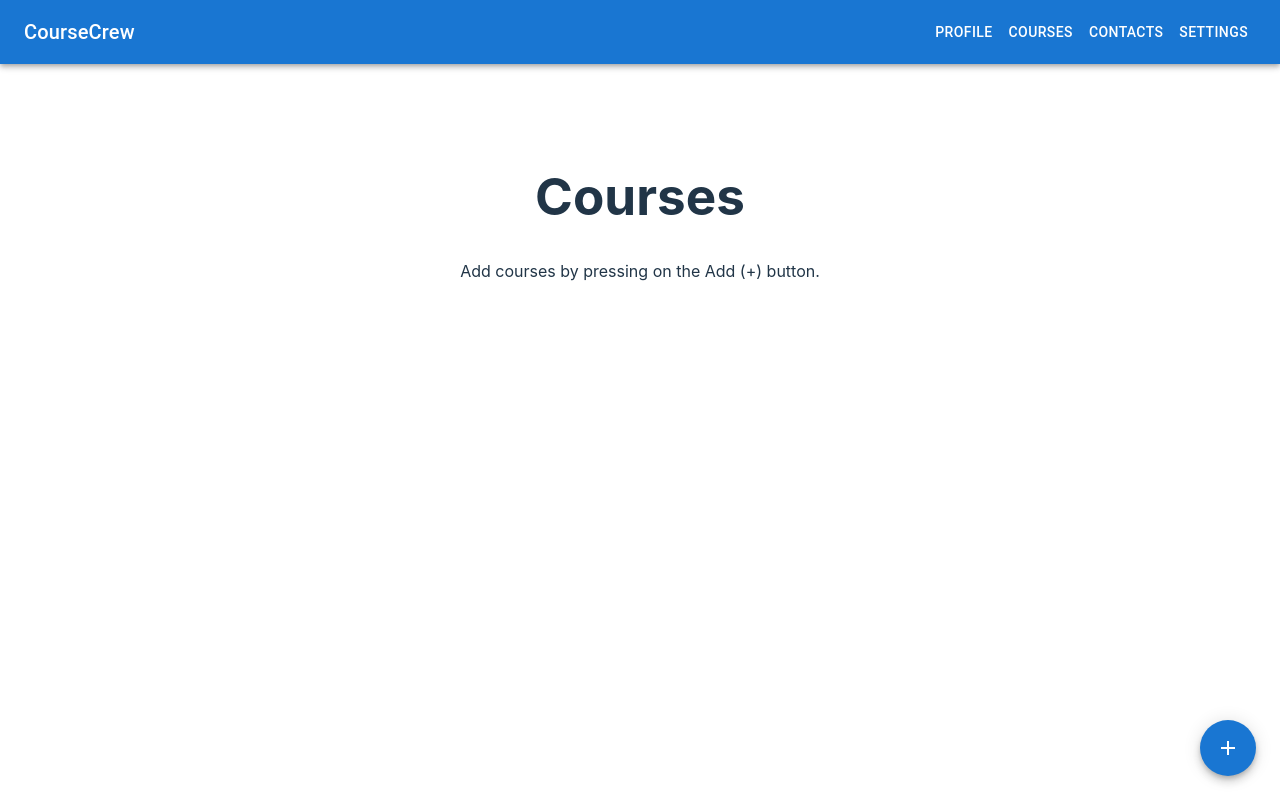
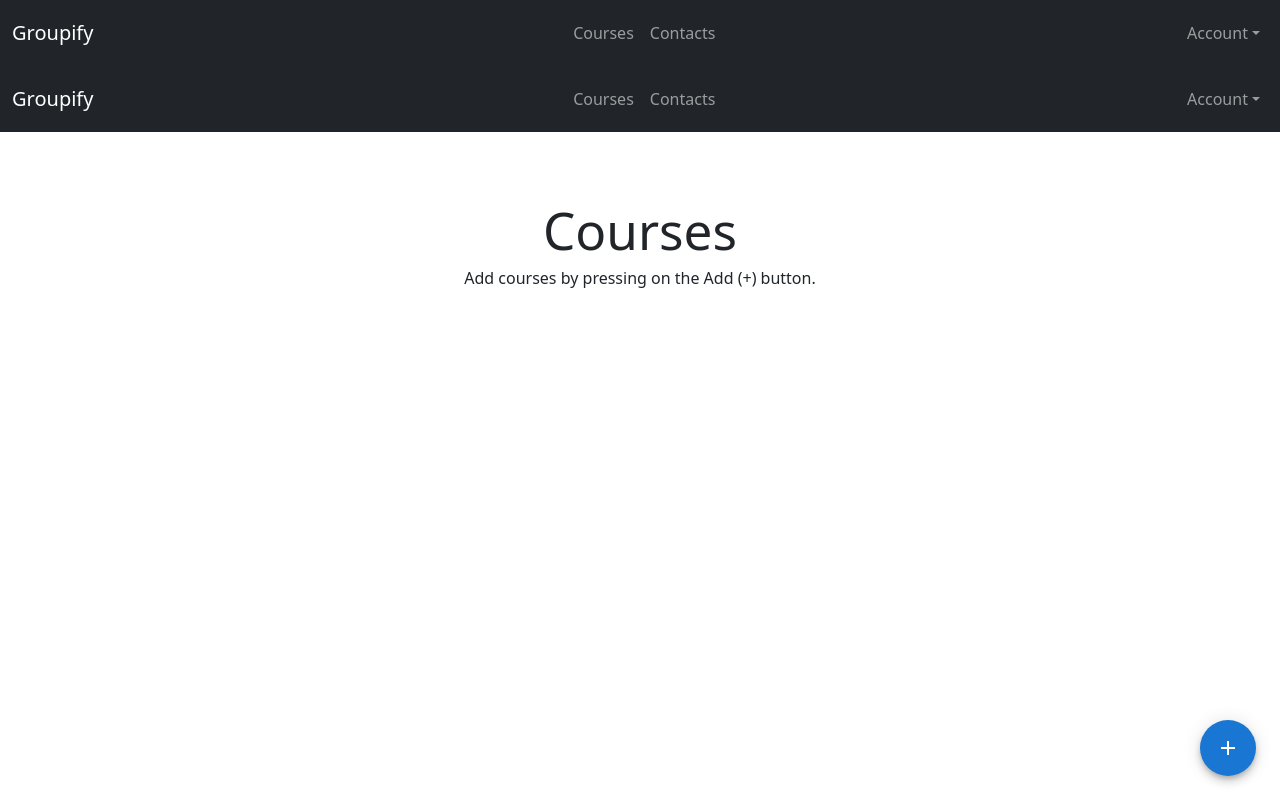
Before and after one commit to bayazitbora/ECE496-Capstone-Project, a React (Vite) app in the folder frontend/: page /courses in a window 1280 px wide. Built offline with nearby package versions, Linux system fonts and the light colour scheme.

Commit message:
changes to navbar

```diff
--- a/frontend/package.json
+++ b/frontend/package.json
@@ -13,11 +13,13 @@
     "@emotion/react": "^11.13.0",
     "@emotion/styled": "^11.13.0",
     "@mui/icons-material": "^6.1.1",
-    "@mui/material": "^5.16.6",
+    "@mui/material": "^6.1.1",
+    "bootstrap": "^5.3.3",
     "react": "^18.3.1",
     "react-dom": "^18.3.1",
     "react-icons": "^5.2.1",
     "react-router-dom": "^6.25.1",
+    "reactstrap": "^9.2.3",
     "styled-components": "^6.1.12"
   },
   "devDependencies": {
--- a/frontend/src/App.css
+++ /dev/null
@@ -1,19 +0,0 @@
-html,
-body {
-  margin: 0;
-  padding: 0;
-  height: 100%;
-  width: 100%;
-}
-
-#root {
-  height: 100%;
-  width: 100%;
-}
-
-.Container {
-  text-align: center;
-  margin: 50px auto;
-  width: 1200px;
-  padding: 20px;
-}
--- a/frontend/src/App.jsx
+++ b/frontend/src/App.jsx
@@ -1,4 +1,7 @@
 import { RouterProvider, createBrowserRouter } from "react-router-dom";
+import 'bootstrap/dist/css/bootstrap.min.css';
+import Navbar from "./components/Navbar/Navbar";
+
 import LogIn from "./pages/LogIn";
 import AccountCreation from "./pages/AccountCreation/AccountCreation";
 import Profile from "./pages/Profile/Profile";
@@ -8,7 +11,6 @@ import Contacts from "./pages/Contacts";
 import Settings from "./pages/Settings";
 import { SignUpProvider } from "./context/SignUpContext";
 import { FormProvider } from "./context/FormContext";
-import "./App.css";
 
 const router = createBrowserRouter([
   { path: "/", element: <Start /> },
@@ -26,6 +28,7 @@ function App() {
     <main style={{ height: "100vh", width: "100vw", margin: 0 }}>
       <SignUpProvider>
         <FormProvider>
+          <Navbar />
           <RouterProvider router={router} />
         </FormProvider>
       </SignUpProvider>
--- a/frontend/src/components/Navbar/Navbar.jsx
+++ b/frontend/src/components/Navbar/Navbar.jsx
@@ -1,34 +1,39 @@
-import AppBar from "@mui/material/AppBar";
-import Toolbar from "@mui/material/Toolbar";
-import Typography from "@mui/material/Typography";
-import Button from "@mui/material/Button";
-import { Link } from "react-router-dom";
-import Box from "@mui/material/Box";
+import { Navbar, NavbarBrand, Nav, NavItem, NavLink, UncontrolledDropdown, DropdownToggle, DropdownMenu, DropdownItem } from 'reactstrap';
+import 'bootstrap/dist/css/bootstrap.min.css';
 
-const Navbar = () => {
+const NavbarComponent = () => {
   return (
-    <AppBar position="static">
-      <Toolbar>
-        <Typography variant="h6" component="div" sx={{ flexGrow: 1 }}>
-          CourseCrew
-        </Typography>
-        <Box>
-          <Button color="inherit" component={Link} to="/profile">
-            Profile
-          </Button>
-          <Button color="inherit" component={Link} to="/courses">
-            Courses
-          </Button>
-          <Button color="inherit" component={Link} to="/contacts">
-            Contacts
-          </Button>
-          <Button color="inherit" component={Link} to="/settings">
-            Settings
-          </Button>
-        </Box>
-      </Toolbar>
-    </AppBar>
+    <Navbar color="dark" dark expand="md">
+      <NavbarBrand href="/profile">Groupify</NavbarBrand>
+      <Nav className="mr-auto" navbar>
+        <NavItem>
+          <NavLink href="/courses">Courses</NavLink>
+        </NavItem>
+        <NavItem>
+          <NavLink href="/contacts">Contacts</NavLink>
+        </NavItem>
+      </Nav>
+      <Nav className="ml-auto" navbar>
+        <UncontrolledDropdown nav inNavbar>
+          <DropdownToggle nav caret>
+            Account
+          </DropdownToggle>
+          <DropdownMenu right>
+            <DropdownItem href="/profile">
+              Profile
+            </DropdownItem>
+            <DropdownItem href="/settings">
+              Settings
+            </DropdownItem>
+            <DropdownItem divider />
+            <DropdownItem href="/">
+              Sign Out
+            </DropdownItem>
+          </DropdownMenu>
+        </UncontrolledDropdown>
+      </Nav>
+    </Navbar>
   );
 };
 
-export default Navbar;
+export default NavbarComponent;
--- a/frontend/src/pages/Contacts.jsx
+++ b/frontend/src/pages/Contacts.jsx
@@ -1,9 +1,6 @@
-import Navbar from "../components/Navbar/Navbar";
-
 function Contacts() {
   return (
     <>
-      <Navbar />
       <div>
         <h1>Contacts</h1>
       </div>
--- a/frontend/src/pages/Profile/Profile.jsx
+++ b/frontend/src/pages/Profile/Profile.jsx
@@ -1,5 +1,4 @@
 import { useContext } from "react";
-import Navbar from "../../components/Navbar/Navbar";
 import { SignUpContext } from "../../context/SignUpContext";
 import styles from "./Profile.module.css";
 
@@ -8,7 +7,6 @@ function Profile() {
 
   return (
     <>
-      <Navbar />
       <div className={styles.Container}>
         <h1>
           {userProfile.first_name} {userProfile.last_name}
--- a/frontend/src/pages/Questionnaire.jsx
+++ b/frontend/src/pages/Questionnaire.jsx
@@ -9,7 +9,7 @@ import { SignUpContext } from "../context/SignUpContext";
 function Questionnaire() {
   const { setFormData } = useContext(SignUpContext);
   const [signUpState, setSignUpState] = useState({
-    profile_type: "", // stu or instr profiles
+    profile_type: "",
     first_name: "",
     last_name: "",
     username: "",
--- a/frontend/src/pages/Settings.jsx
+++ b/frontend/src/pages/Settings.jsx
@@ -1,9 +1,7 @@
-import Navbar from "../components/Navbar/Navbar";
 
 function Settings() {
   return (
     <>
-      <Navbar />
       <div>
         <h1>Settings</h1>
       </div>
```
Also changed, not shown: 2 other files (tests, documents, lock files or other folders).
